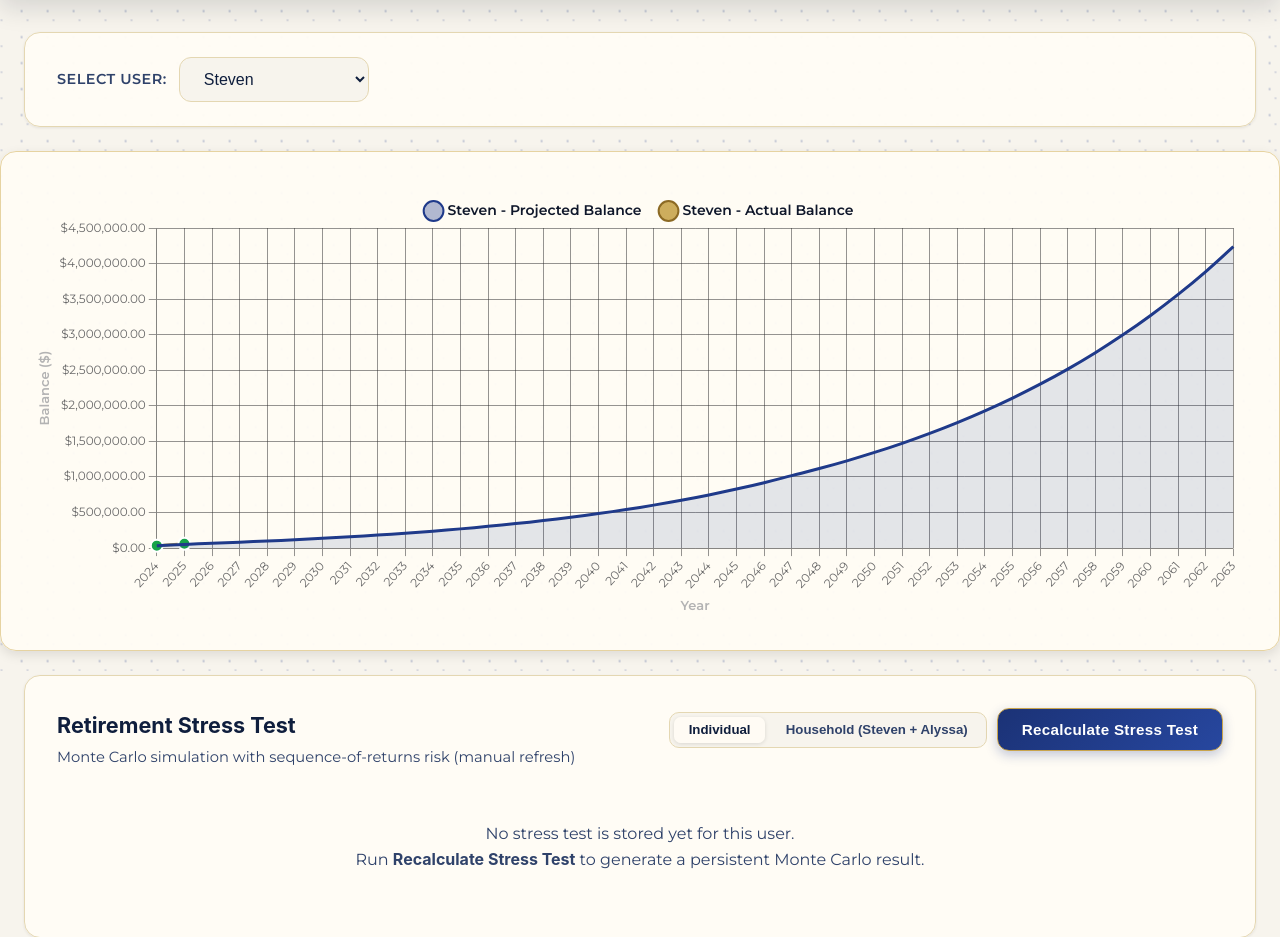
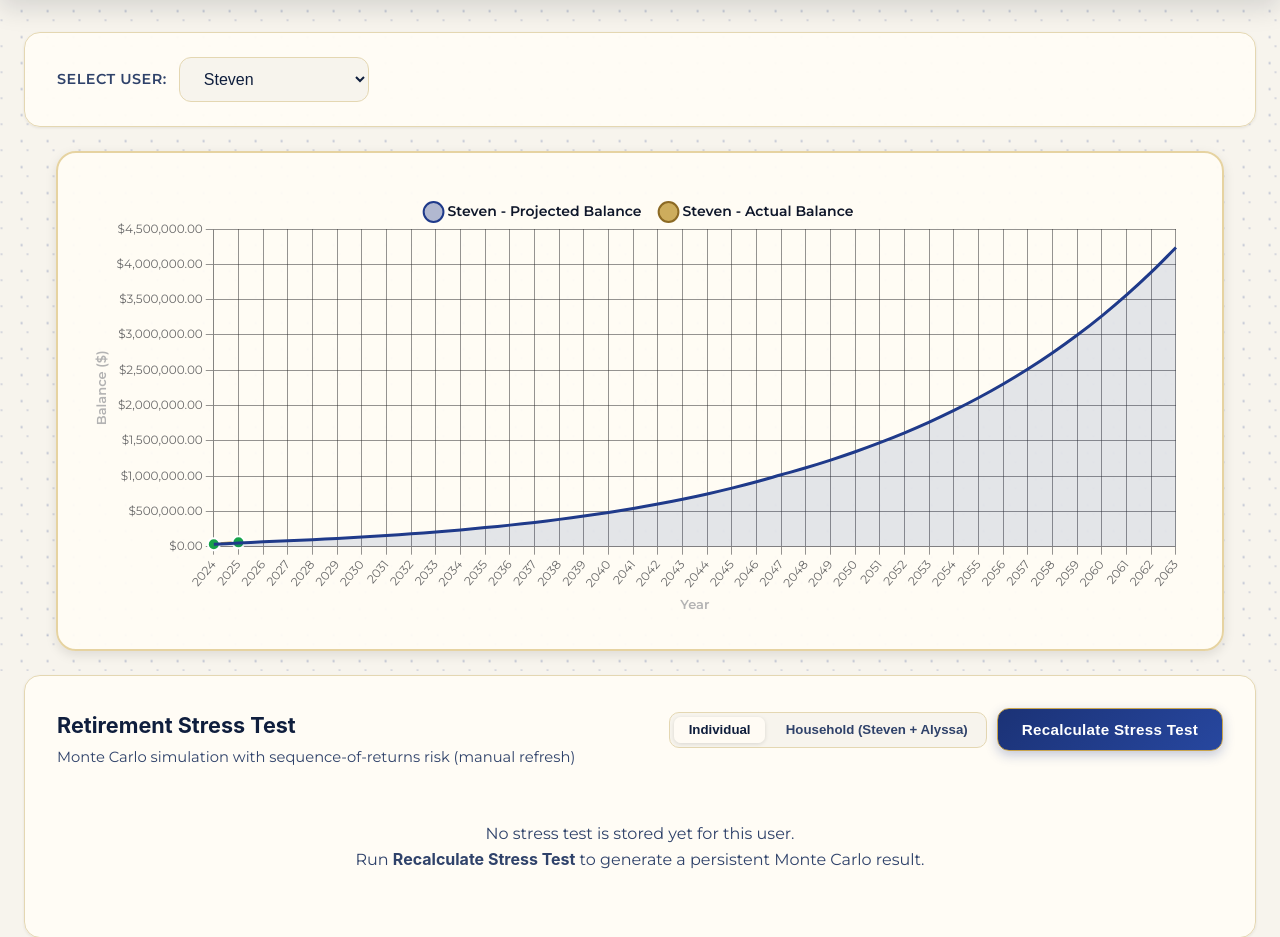
Before and after one commit to sguthrie107/retirement-calculator, a FastAPI app: page / in a window 1280 px wide. Shown: the part 123-1060 px from the top of the page. Run offline with FastAPI, Linux system fonts and the light colour scheme; data that the repository does not hold is empty; some web fonts are replaced.

Commit message:
style: add bordered trim with side spacing and rounded corners to graph containers

```diff
--- a/app/static/css/dashboard.css
+++ b/app/static/css/dashboard.css
@@ -289,15 +289,14 @@ header p {
 .chart-container {
     background: rgba(255, 252, 245, 0.94);
     padding: 2rem;
-    border-radius: 16px;
+    border-radius: 20px;
     box-shadow: var(--shadow-md);
     margin-bottom: 1.5rem;
+    margin-left: 2rem;
+    margin-right: 2rem;
     position: relative;
-    margin-left: calc(-50vw + 50%);
-    margin-right: calc(-50vw + 50%);
     height: 500px;
-    width: 100vw;
-    border: 1px solid var(--trim-soft);
+    border: 2px solid var(--trim-soft);
 }
 
 .chart-container canvas {
```
